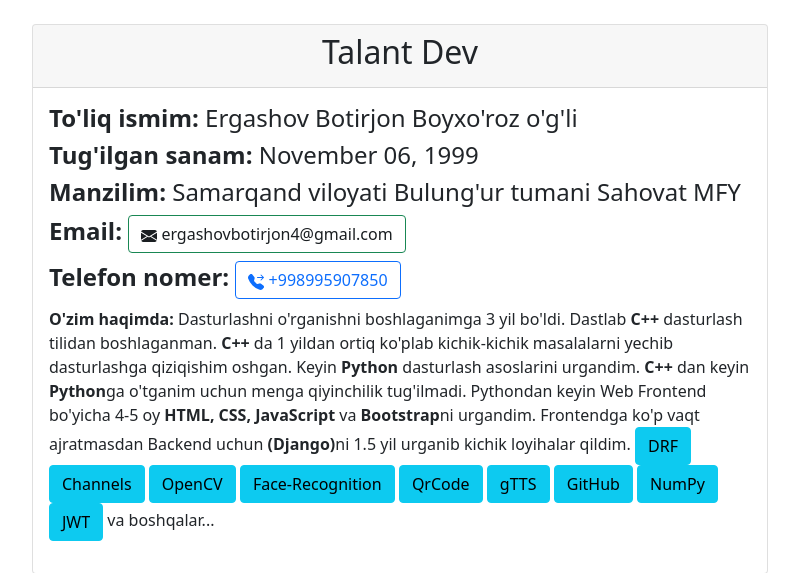
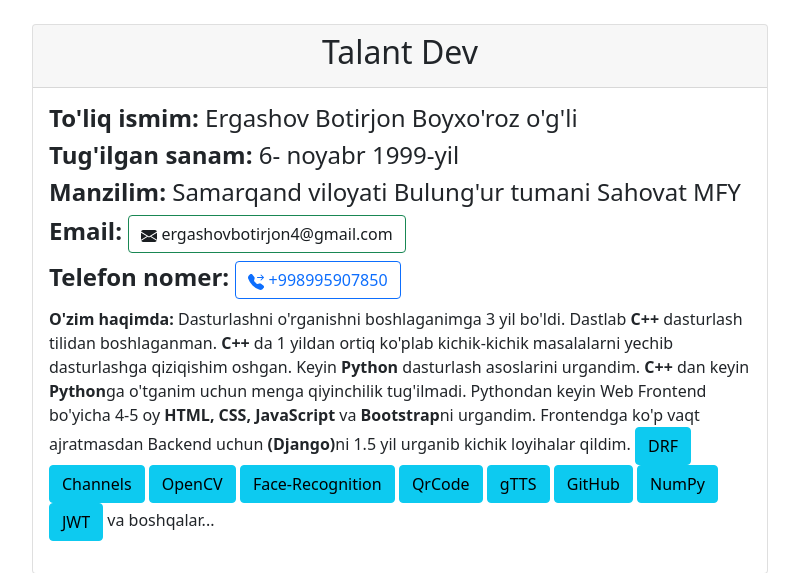
Before and after one commit to TalandBotirjon/talantblog, a Django app: page /about/ in a window 1280 px wide. Shown: the part 56-629 px from the top of the page, without its empty margins (240-1039 px from the left). Run offline with Django 4.2, Linux system fonts and the light colour scheme; parts of the project's set-up code (start-up, migrations or seed data) failed here and were passed over; some libraries are stand-ins or nearby versions.

Commit message:
Sozlandi

```diff
--- a/templates/post/about.html
+++ b/templates/post/about.html
@@ -21,7 +21,7 @@
                     <div class="card-body">
                         <div class="cart-title">
                             <h4><b>To'liq ismim: </b> Ergashov Botirjon Boyxo'roz o'g'li</h4>
-                            <h4><b>Tug'ilgan sanam: </b> November 06, 1999</h4>
+                            <h4><b>Tug'ilgan sanam: </b> 6- noyabr 1999-yil</h4>
                             <h4><b>Manzilim: </b>Samarqand viloyati Bulung'ur tumani Sahovat MFY</h4>
                             <h4><b>Email: </b> <a class="btn btn-outline-success"
                                                   style="color: #1a1e21; text-decoration: none;"
```
